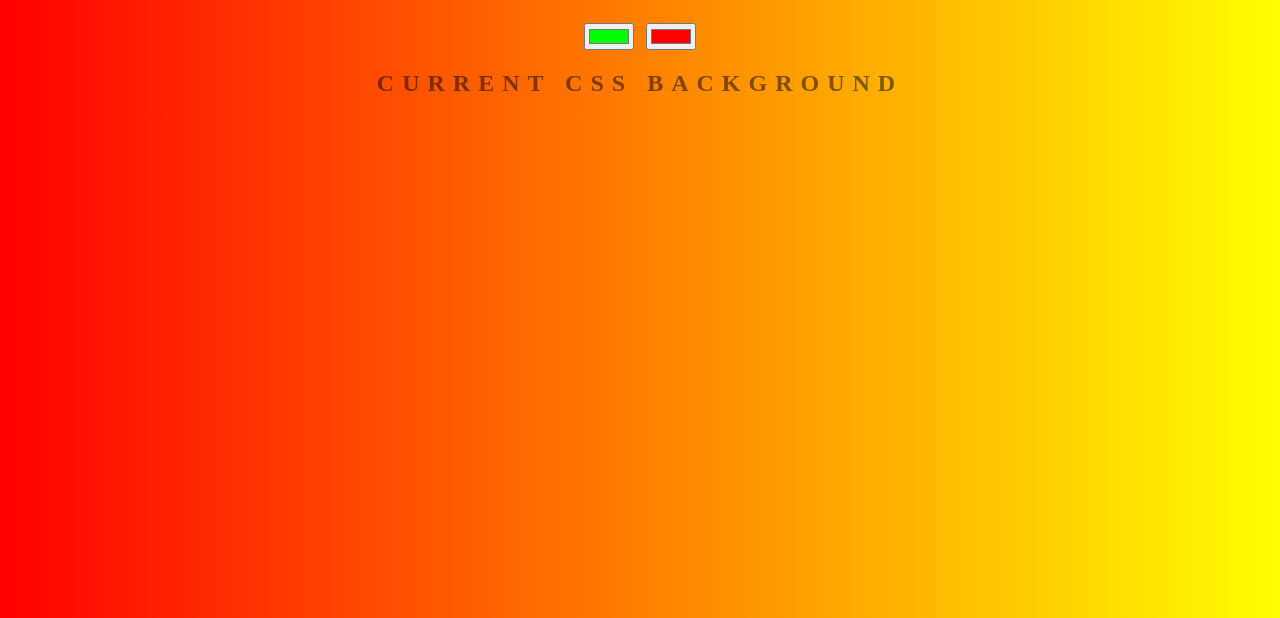
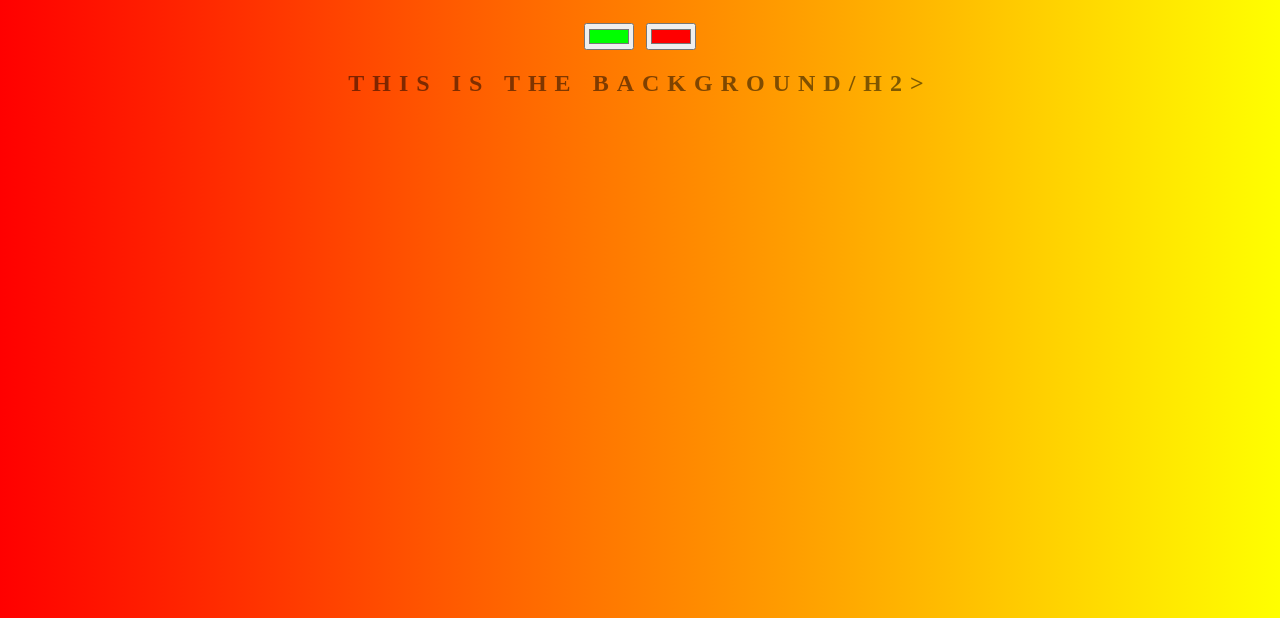
Before and after one commit to mjuicy/background-generator, a plain HTML site: page index.html in a window 1280 px wide. Shown: the part 182-800 px from the top of the page. Drawn offline with Linux system fonts and the light colour scheme.

Commit message:
changed h2

```diff
--- a/index.html
+++ b/index.html
@@ -8,7 +8,7 @@
     <h1>Background Generator</h1>
     <input type="color" name="color1" value=#00ff00>
     <input type="color" name="color2" value=#ff0000>
-    <h2>Current CSS background</h2>
+    <h2>This is the background/h2>
     <h3></h3>
     <script type="text/javascript" src="script.js"></script>
 </body>
```
